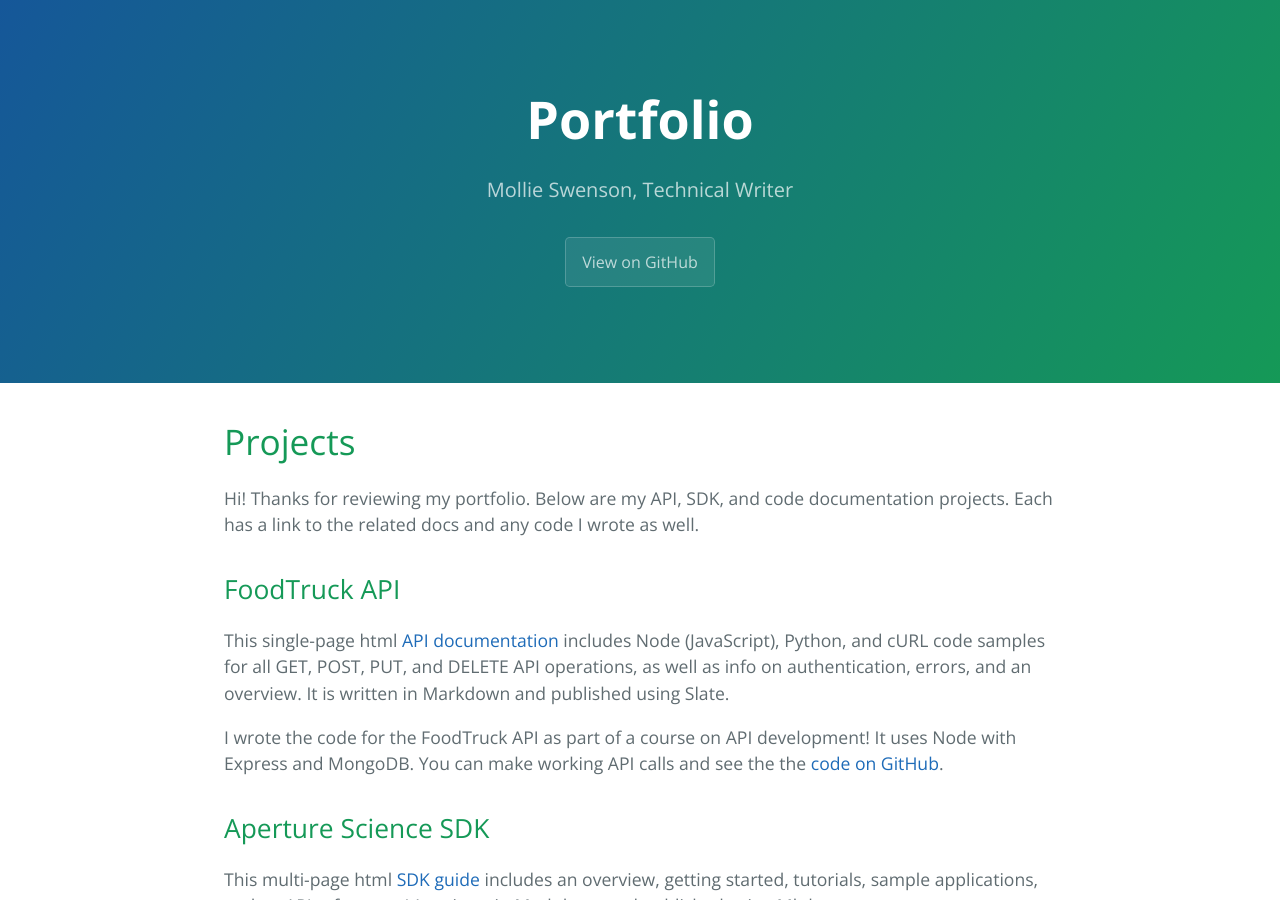
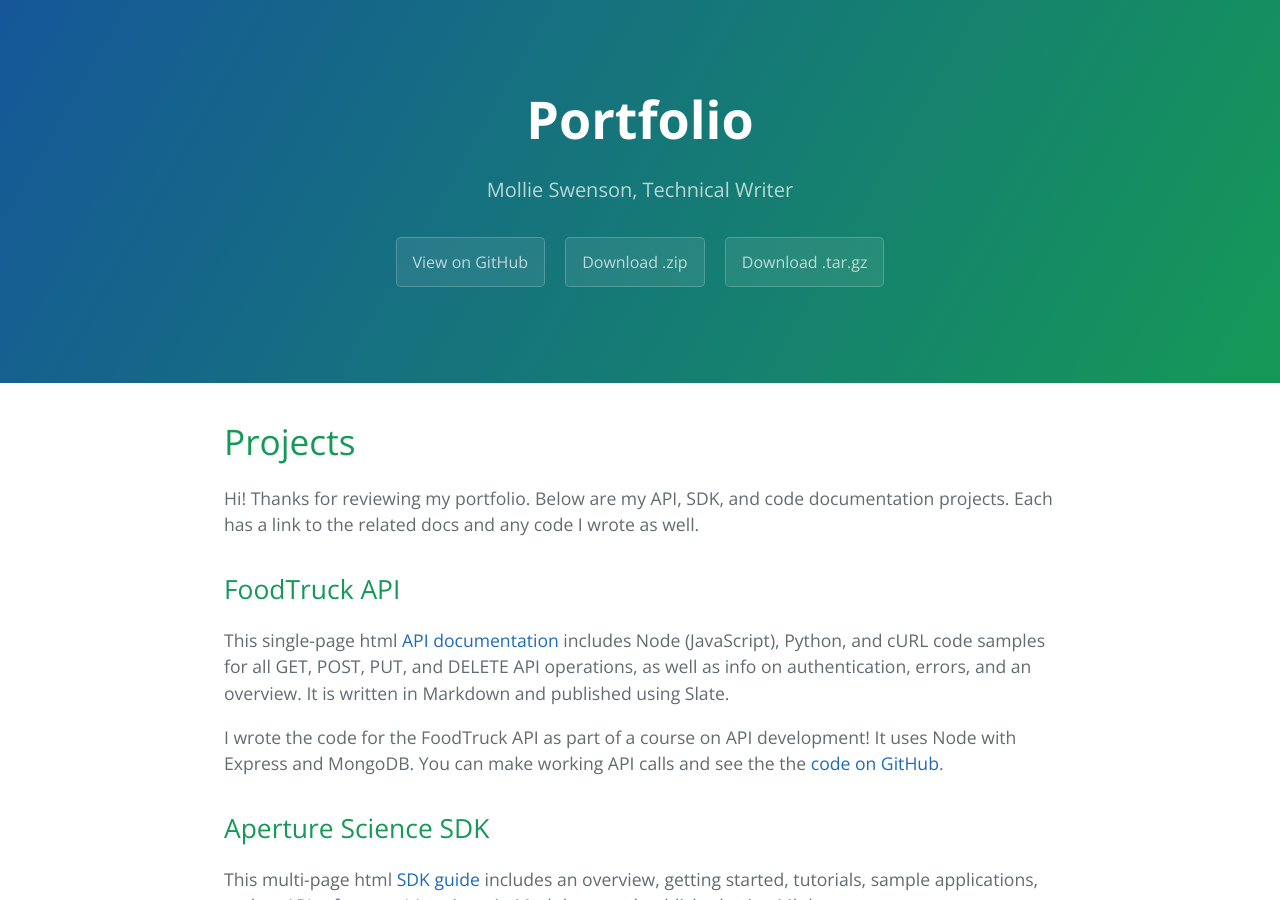
Before and after one commit to mollieswenson/mollieswenson, a Jekyll site: the page built from index.md, in a window 1280 px wide and 900 px high. Built offline with Jekyll 4.4.1, drawn with Linux system fonts in a browser that asks for light colours; our own code applies the rules of GitHub Pages for plain Markdown files.

Commit message:
Update _config.yml

```diff
--- a/_config.yml
+++ b/_config.yml
@@ -1,5 +1,5 @@
 title: Portfolio
 description: Mollie Swenson, Technical Writer
-show_download: false
+show_downloads: true
 google_analytics:
 theme: jekyll-theme-cayman
```
